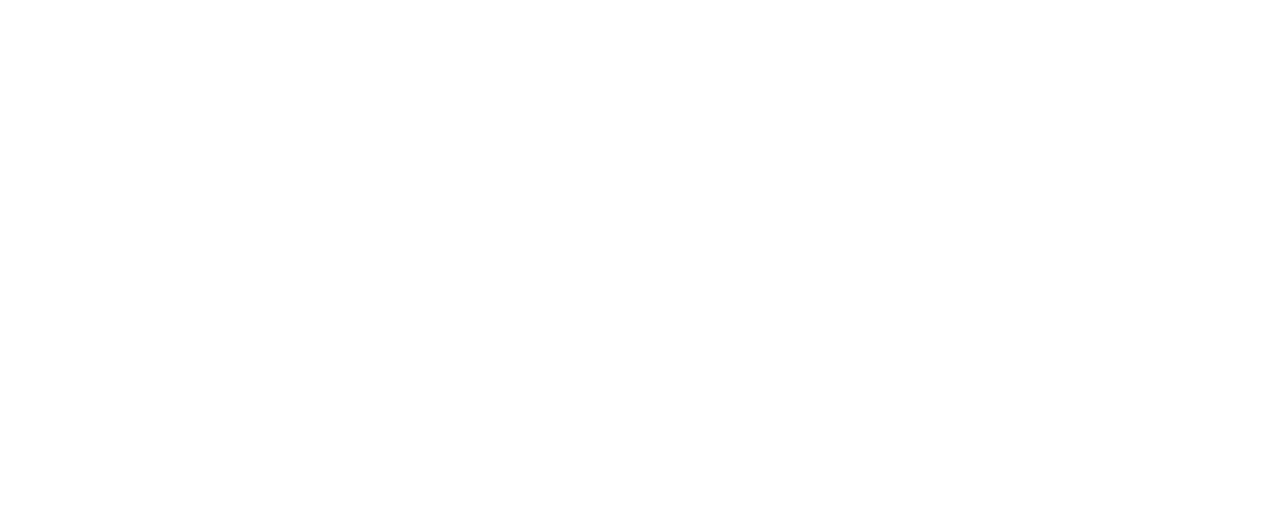
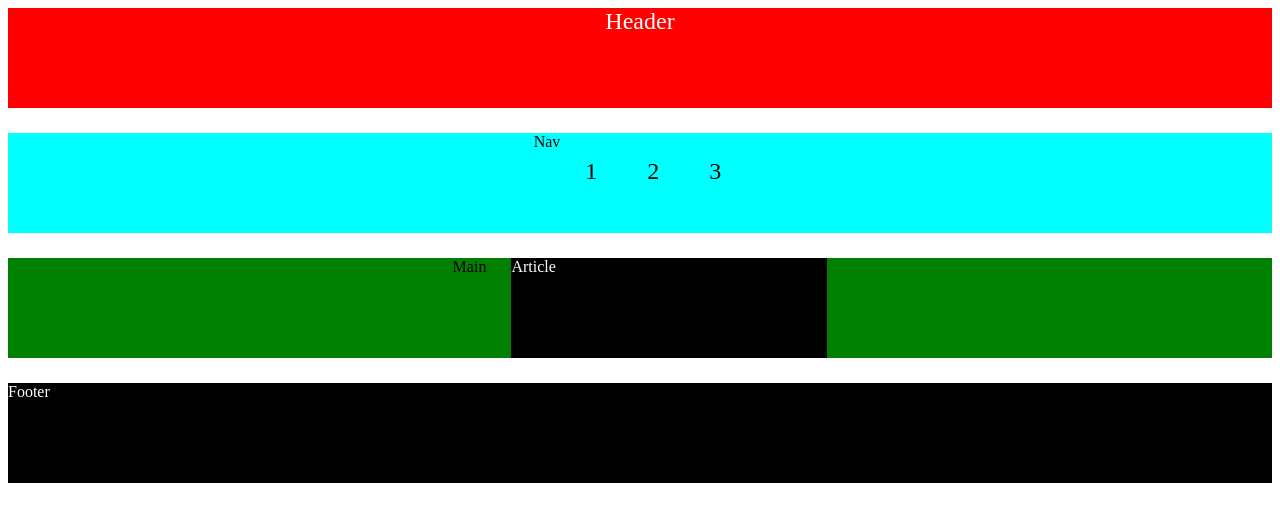
Before and after one commit to js-tasks-ru/htmlcss-20230124_guliev, a website: page 02-dz0/01-semantic-mockup/solution.html in a window 1280 px wide. Drawn offline with Linux system fonts and the light colour scheme.

Commit message:
Two lession sematic tags

```diff
--- a/02-dz0/01-semantic-mockup/solution.html
+++ b/02-dz0/01-semantic-mockup/solution.html
@@ -1,4 +1,26 @@
 <!DOCTYPE html>
+<head>
+    <link rel="stylesheet" href="style.css">
+</head>
 <html lang="ru">
-    <!-- Ваше решение -->
+    <body>
+        <header>
+            Header
+        </header>
+        <nav>
+            Nav
+            <a href="#">1</a>
+            <a href="#">2</a>
+            <a href="#">3</a>
+        </nav>
+        <main>
+            Main
+            <article>
+                Article
+            </article>
+        </main>
+        <footer>
+            Footer
+        </footer>
+    </body>
 </html>
--- /dev/null
+++ b/02-dz0/01-semantic-mockup/style.css
@@ -0,0 +1,50 @@
+header {
+    display: flex;
+    justify-content: center;
+    width: 100%;
+    height: 100px;
+    background-color: red;
+    color: #fff;
+    font-size: 1.5em;
+    margin-bottom: 25px;
+}
+
+nav {
+    display: flex;
+    justify-content: center;
+    width: 100%;
+    height: 100px;
+    background-color: aqua;
+    margin-bottom: 25px;
+}
+
+nav a {
+    padding: 25px;
+    color: black;
+    font-size: 1.5em;
+    text-decoration: none;
+}
+
+main {
+    display: flex;
+    justify-content: center;
+    width: 100%;
+    height: 100px;
+    background-color: green;
+    margin-bottom: 25px;
+}
+
+article {
+    margin-left: 25px;
+    width: 25%;
+    background-color: black;
+    color: white;
+}
+
+footer {
+    align-items: center;
+    width: 100%;
+    height: 100px;
+    background-color: black;
+    color: white;
+}
```
